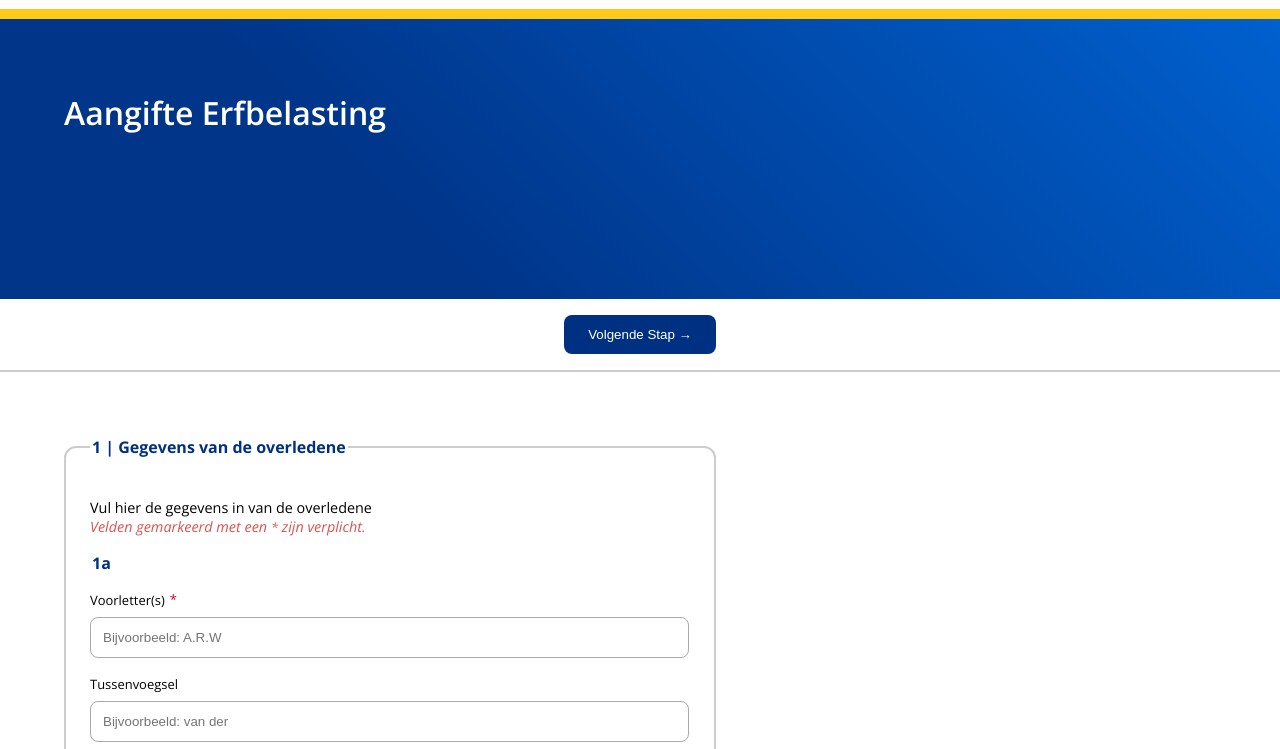
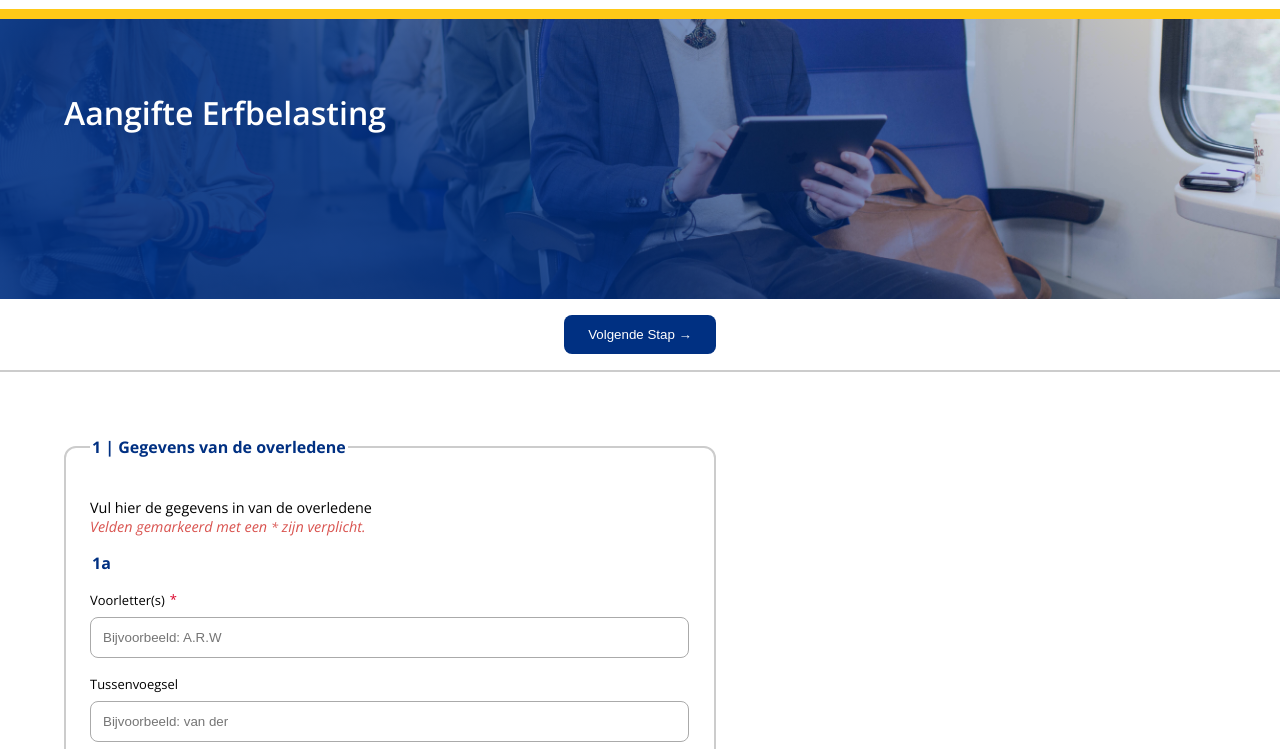
Before and after one commit to lisamandemakers/browserTechLisaMandemakers, a plain HTML site: page index.html in a window 1280 px wide. Shown: the part 51-800 px from the top of the page. Drawn offline with nearby package versions, Linux system fonts and the light colour scheme; the site is published under a folder, as on GitHub Pages, so addresses that start at the root find nothing.

Commit message:
img path fixed

```diff
--- a/styles/style.css
+++ b/styles/style.css
@@ -133,7 +133,7 @@ section:first-of-type {
     max-width: 100vw;
     background-color: #0063D3;
     background-image: linear-gradient(45deg, rgba(0, 48, 130, 0.9) 30%, rgba(246, 246, 255, 0)),
-        url('/assets/backgroundimg.jpg');
+        url('../assets/backgroundimg.jpg');
     background-size: cover;
     background-position: center;
     background-repeat: no-repeat;
```
